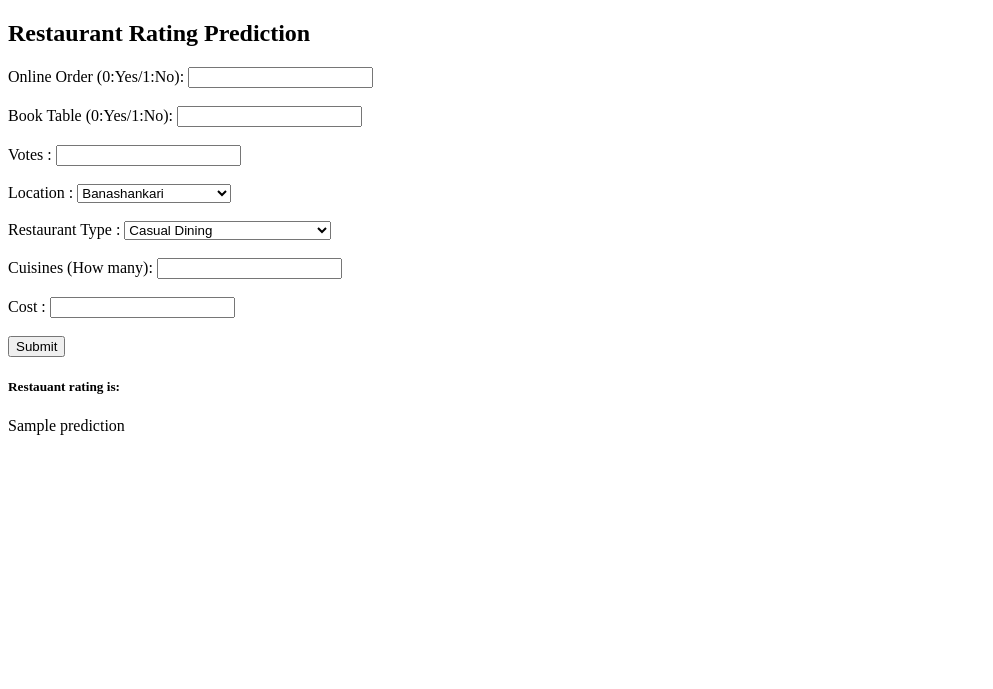
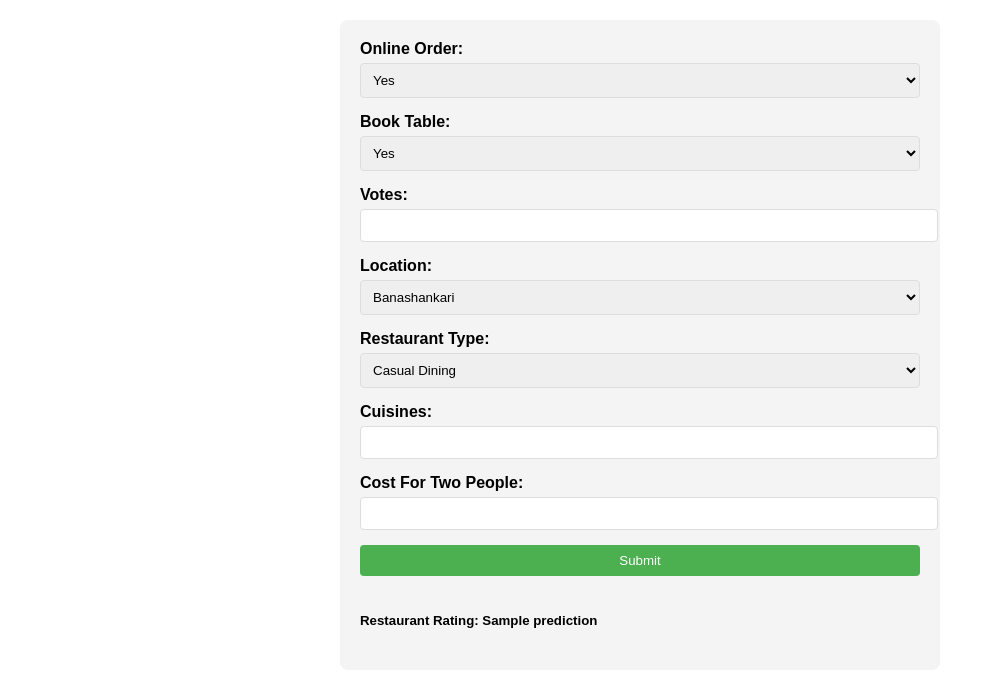
Before and after one commit to NewDev18/Bangalore-Restaurant-Rating, a Flask app: template templates/index.html in a window 1280 px wide. Shown: the top 689 px of the page, without its empty margins (0-993 px from the left). Run offline with Flask 3, Linux system fonts and the light colour scheme; the template is opened without the code that fills it: most values are stand-ins (such as "Sample title", 1, 10 or a date in 2020).

Commit message:
Change in index file

```diff
--- a/app.py
+++ b/app.py
@@ -1,9 +1,6 @@
 from flask import Flask, request, render_template
 import pickle
 import numpy as np
-import json
-import pandas as pd
-import string
 
 app = Flask(__name__)
 
@@ -16,11 +13,8 @@ def predict():
 
     input_data = request.form
 
-    #with open(r'fetures_name.json','r') as file:
-    #   features_name = json.load(file)
-
-    online_order = int(input_data['online_order'])
-    book_table = int(input_data['book_table'])
+    online_order = 1 if input_data['online_order'] == 'yes' else 0
+    book_table = 1 if input_data['book_table'] == 'yes' else 0
     votes = int(input_data['votes'])
     location = int(input_data['location'])
     rest_type = int(input_data['rest_type'])
--- a/templates/index.html
+++ b/templates/index.html
@@ -2,22 +2,60 @@
 <html lang="en">
 <head>
     <meta charset="UTF-8">
-    <meta name="viewport" content="width=device-width, initial-scale=1.0">
-    <title>Input Form</title>
+    <title>Restaurant Rating Predictor</title>
+    <style>
+        body {
+            font-family: Arial, sans-serif;
+            max-width: 600px;
+            margin: 0 auto;
+            padding: 20px;
+        }
+        form {
+            background-color: #f4f4f4;
+            padding: 20px;
+            border-radius: 8px;
+        }
+        label {
+            display: block;
+            margin-bottom: 5px;
+            font-weight: bold;
+        }
+        input, select {
+            width: 100%;
+            padding: 8px;
+            margin-bottom: 15px;
+            border: 1px solid #ddd;
+            border-radius: 4px;
+        }
+        input[type="submit"] {
+            background-color: #4CAF50;
+            color: white;
+            border: none;
+            cursor: pointer;
+        }
+        input[type="submit"]:hover {
+            background-color: #45a049;
+        }
+    </style>
 </head>
 <body>
-    <h2>Restaurant Rating Prediction</h2>
     <form action="/predict" method="post">
-        <label for="online_order">Online Order (0:Yes/1:No):</label>
-        <input type="number" id="online_order" name="online_order" required><br><br>
+        <label for="online_order">Online Order:</label>
+        <select id="online_order" name="online_order" required>
+            <option value="yes">Yes</option>
+            <option value="no">No</option>
+        </select>
 
-        <label for="book_table">Book Table (0:Yes/1:No):</label>
-        <input type="number" id="book_table" name="book_table" required><br><br>
+        <label for="book_table">Book Table:</label>
+        <select id="book_table" name="book_table" required>
+            <option value="yes">Yes</option>
+            <option value="no">No</option>
+        </select>
 
-        <label for="votes">Votes :</label>
-        <input type="number" id="votes" name="votes" required><br><br>
+        <label for="votes">Votes:</label>
+        <input type="number" id="votes" name="votes" required>
 
-        <label for="location">Location :</label>
+        <label for="location">Location:</label>
         <select id="location" name="location">
             <option value="1">Banashankari</option>
             <option value="2">Basavanagudi</option>
@@ -45,10 +83,9 @@
             <option value="24">Koramangala 5th Blok</option>
             <option value="25">Koramangala 8th Blok</option>
             <option value="26">Richmond Road</option>
+        </select>
 
-        </select><br><br>
-
-        <label for="rest_type">Restaurant Type :</label>
+        <label for="rest_type">Restaurant Type:</label>
         <select id="rest_type" name="rest_type">
             <option value="0">Casual Dining</option>
             <option value="1">Cafe, Casual Dining</option>
@@ -57,7 +94,7 @@
             <option value="4">Cafe</option>
             <option value="5">Quick Bites, Cafe</option>
             <option value="6">Cafe, Quick Bites</option>
-    <option value="7y">Delivery</option>
+            <option value="7">Delivery</option>
             <option value="8">Mess</option>
             <option value="9">Dessert Parlor</option>
             <option value="10">Bakery, Dessert Parlor</option>
@@ -66,7 +103,7 @@
             <option value="13">Takeaway, Delivery</option>
             <option value="14">Fine Dining</option>
             <option value="15">Beverage Shop</option>
-    <option value=16">Sweet Shop</option>
+            <option value="16">Sweet Shop</option>
             <option value="17">Bar</option>
             <option value="18">Beverage Shop, Quick Bites</option>
             <option value="19">Confectionery</option>
@@ -85,21 +122,17 @@
             <option value="32">Quick Bites, Bakery</option>
             <option value="33">Dessert Parlor, Quick Bites</option>
             <option value="34">Microbrewery, Casual Dining</option>
-</select><br><br>
+        </select>
 
-        <label for="cuisines">Cuisines (How many):</label>
-        <input type="number" step="any" id="cuisines" name="cuisines" required><br><br>
+        <label for="cuisines">Cuisines:</label>
+        <input type="number" step="any" id="cuisines" name="cuisines" required>
 
-        <label for="cost">Cost :</label>
-        <input type="number" step="any" id="cost" name="cost" required><br><br>
+        <label for="cost">Cost For Two People:</label>
+        <input type="number" step="any" id="cost" name="cost" required>
 
         <input type="submit" value="Submit">
 
-        <h5>
-            Restauant rating is:
-        </h5>{{prediction}}
-
+        <h5>Restaurant Rating: {{prediction}}</h5>
     </form>
-
 </body>
 </html>
```
Also changed, not shown: model-file-drive-location.txt (line endings or trailing spaces). Lines whose indentation alone changed are shown as unchanged.
